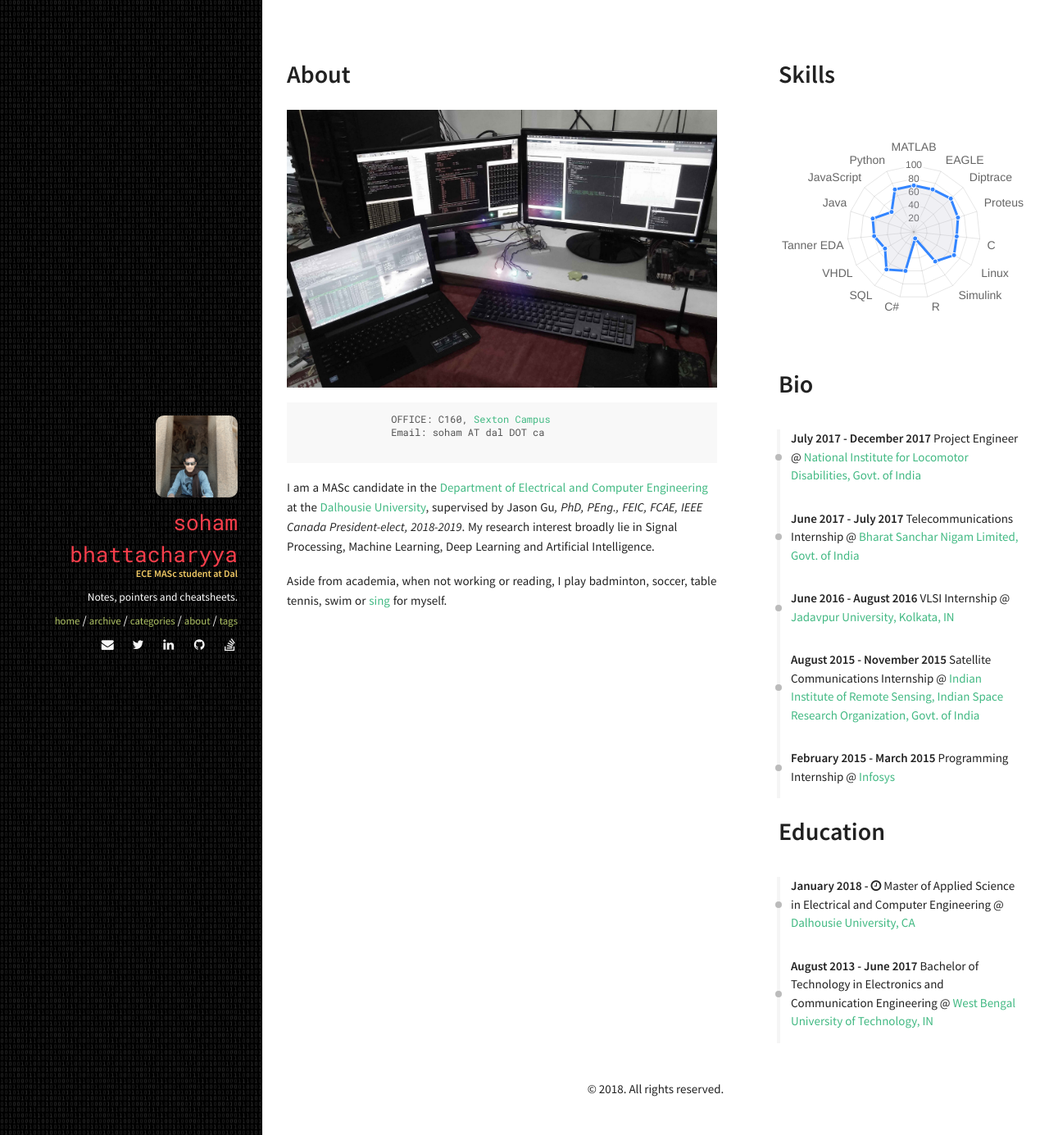
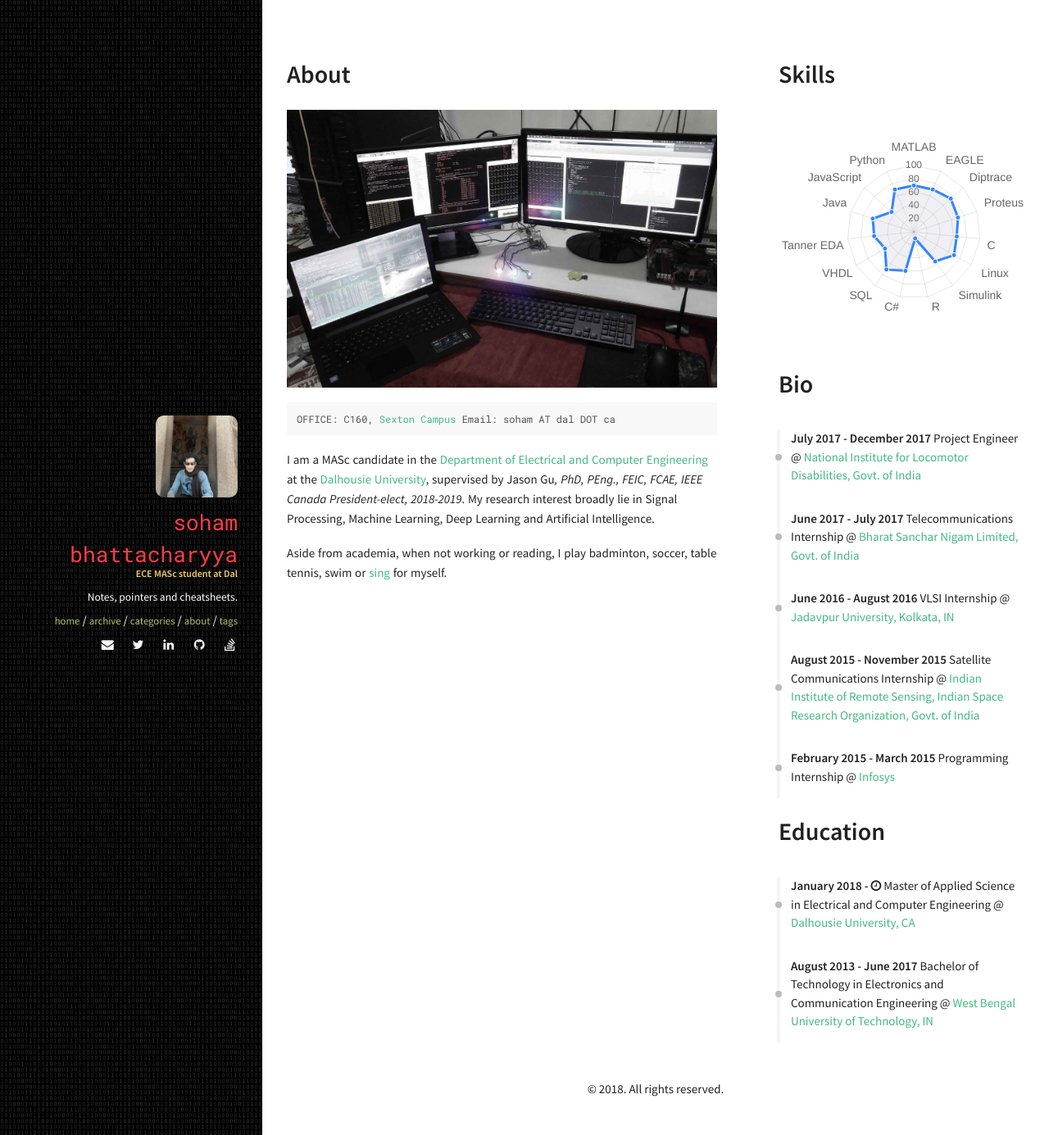
Before and after one commit to sohambhattacharyya/sohambhattacharyya.github.io, a Jekyll site: the page built from resume.html, in a window 1280 px wide. Shown: the whole page at 82% size. Built offline with Jekyll 4.4.1, drawn with Linux system fonts in a browser that asks for light colours; nearby versions of some CDN libraries.

Commit message:
Updated meta

```diff
--- a/_includes/sections/about.html
+++ b/_includes/sections/about.html
@@ -3,7 +3,7 @@
 <div>
 	<p><img src="{{ site.baseurl }}/img/cover.jpg" alt="Soham's workstation" /></p>
 
-	<pre style="text-align: left">
+	<pre style="text-align: left; white-space: normal">
 		OFFICE: C160, <a href="https://www.dal.ca/campus-maps/building-directory/sexton-campus.html" target="_blank">Sexton Campus</a>
 		Email: soham AT dal DOT ca
 	</pre>
```
